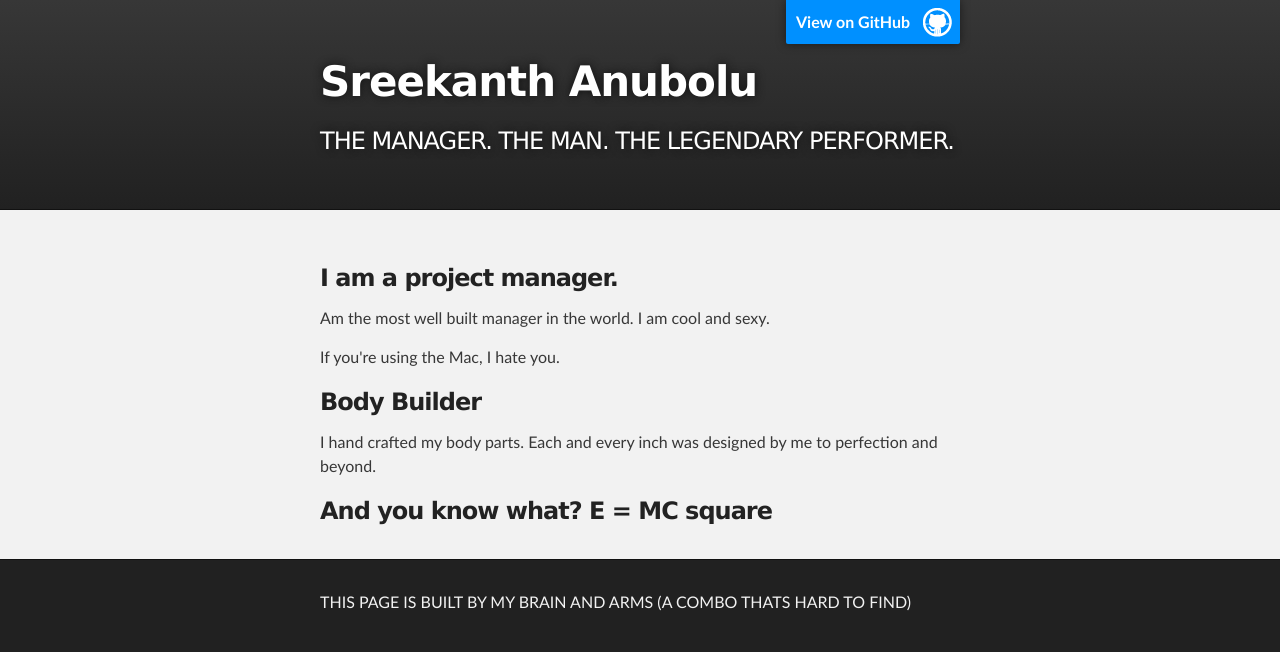
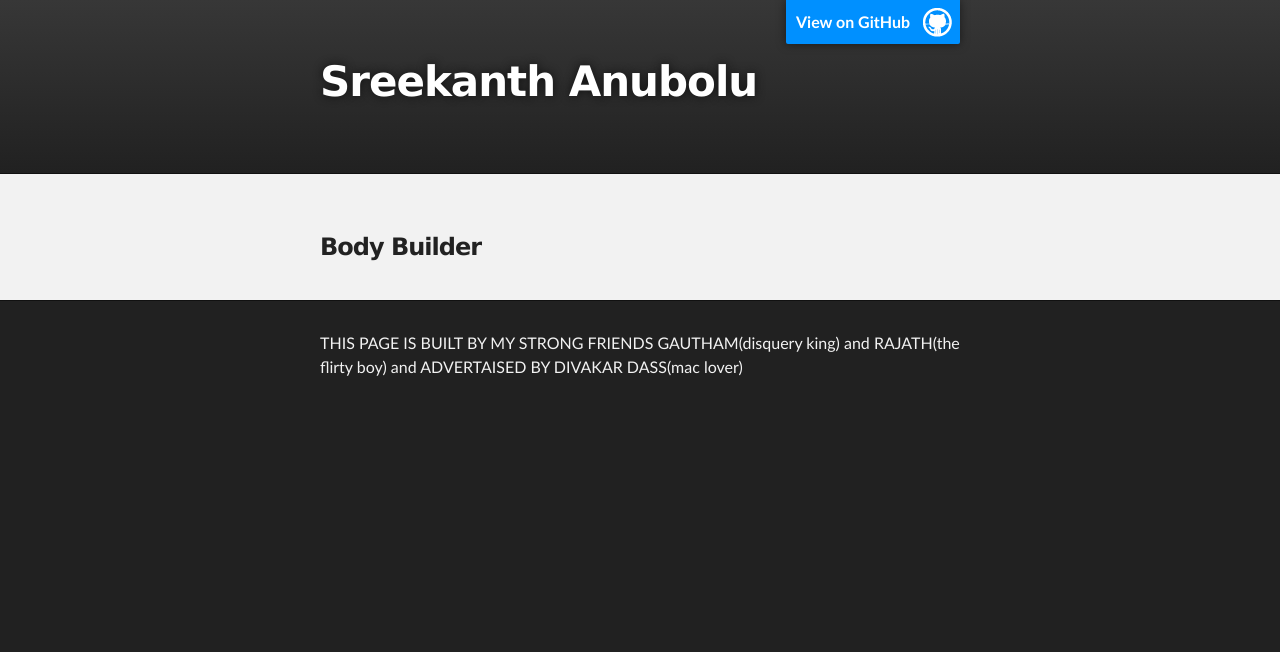
Before and after one commit to sreekanth-anubolu/sreekanth-anubolu.github.io, a plain HTML site: page index.html in a window 1280 px wide. Drawn offline with Linux system fonts and the light colour scheme.

Commit message:
Update index.html

```diff
--- a/index.html
+++ b/index.html
@@ -4,7 +4,7 @@
   <head>
     <meta charset='utf-8' />
     <meta http-equiv="X-UA-Compatible" content="chrome=1" />
-    <meta name="description" content="Sreekanth Anubolu : THE MANAGER" />
+    <meta name="description" content="Sreekanth Anubolu" />
 
     <link rel="stylesheet" type="text/css" media="screen" href="stylesheets/stylesheet.css">
 
@@ -19,7 +19,7 @@
           <a id="forkme_banner" href="https://github.com/sreekanth-anubolu">View on GitHub</a>
 
           <h1 id="project_title">Sreekanth Anubolu</h1>
-          <h2 id="project_tagline">THE MANAGER. THE MAN. THE LEGENDARY PERFORMER.</h2>
+          <h2 id="project_tagline"></h2>
 
         </header>
     </div>
@@ -28,22 +28,22 @@
     <div id="main_content_wrap" class="outer">
       <section id="main_content" class="inner">
         <h3>
-<a name="welcome-to-github-pages" class="anchor" href="#welcome-to-github-pages"><span class="octicon octicon-link"></span></a>I am a project manager.</h3>
+<a name="welcome-to-github-pages" class="anchor" href="#welcome-to-github-pages"><span class="octicon octicon-link"></span></a></h3>
 
-<p>Am the most well built manager in the world. I am cool and sexy. </p>
+<p> </p>
 
 
 
-<p>If you're using the Mac, I hate you.</p>
+<p></p>
 
 <h3>
 <a name="designer-templates" class="anchor" href="#designer-templates"><span class="octicon octicon-link"></span></a>Body Builder</h3>
 
-<p>I hand crafted my body parts. Each and every inch was designed by me to perfection and beyond. </p>
+<p> </p>
 
 <h3>
 <a name="rather-drive-stick" class="anchor" href="#rather-drive-stick"><span class="octicon octicon-link"></span></a>
-And you know what? E = MC square</h3>
+</h3>
 
 
 
@@ -54,7 +54,7 @@ And you know what? E = MC square</h3>
     <!-- FOOTER  -->
     <div id="footer_wrap" class="outer">
       <footer class="inner">
-        <p>THIS PAGE IS BUILT BY MY BRAIN AND ARMS (A COMBO THATS HARD TO FIND)</p>
+        <p>THIS PAGE IS BUILT BY MY STRONG FRIENDS GAUTHAM(disquery king) and RAJATH(the flirty boy) and ADVERTAISED BY DIVAKAR DASS(mac lover)</p>
       </footer>
     </div>
 
```
